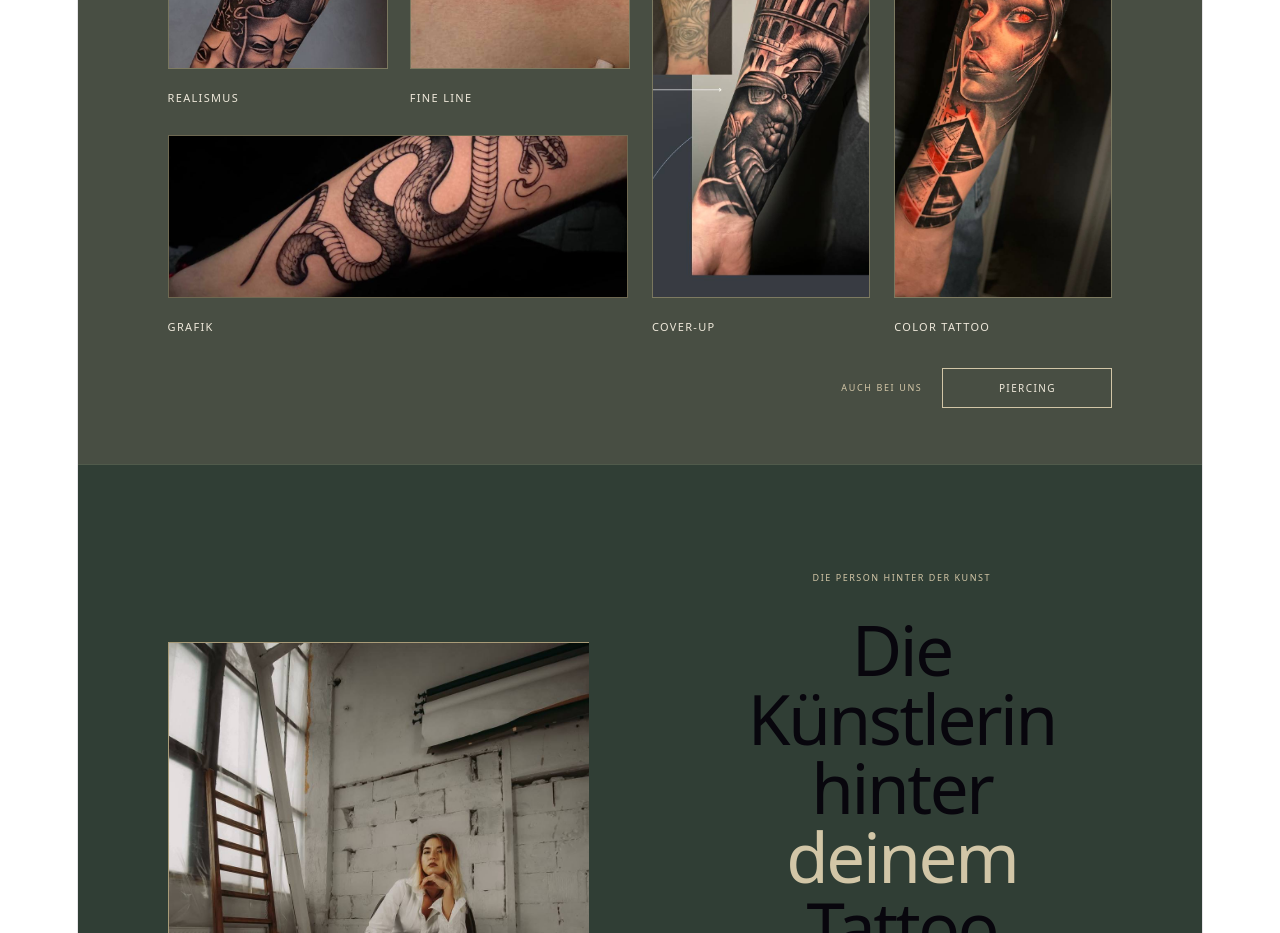
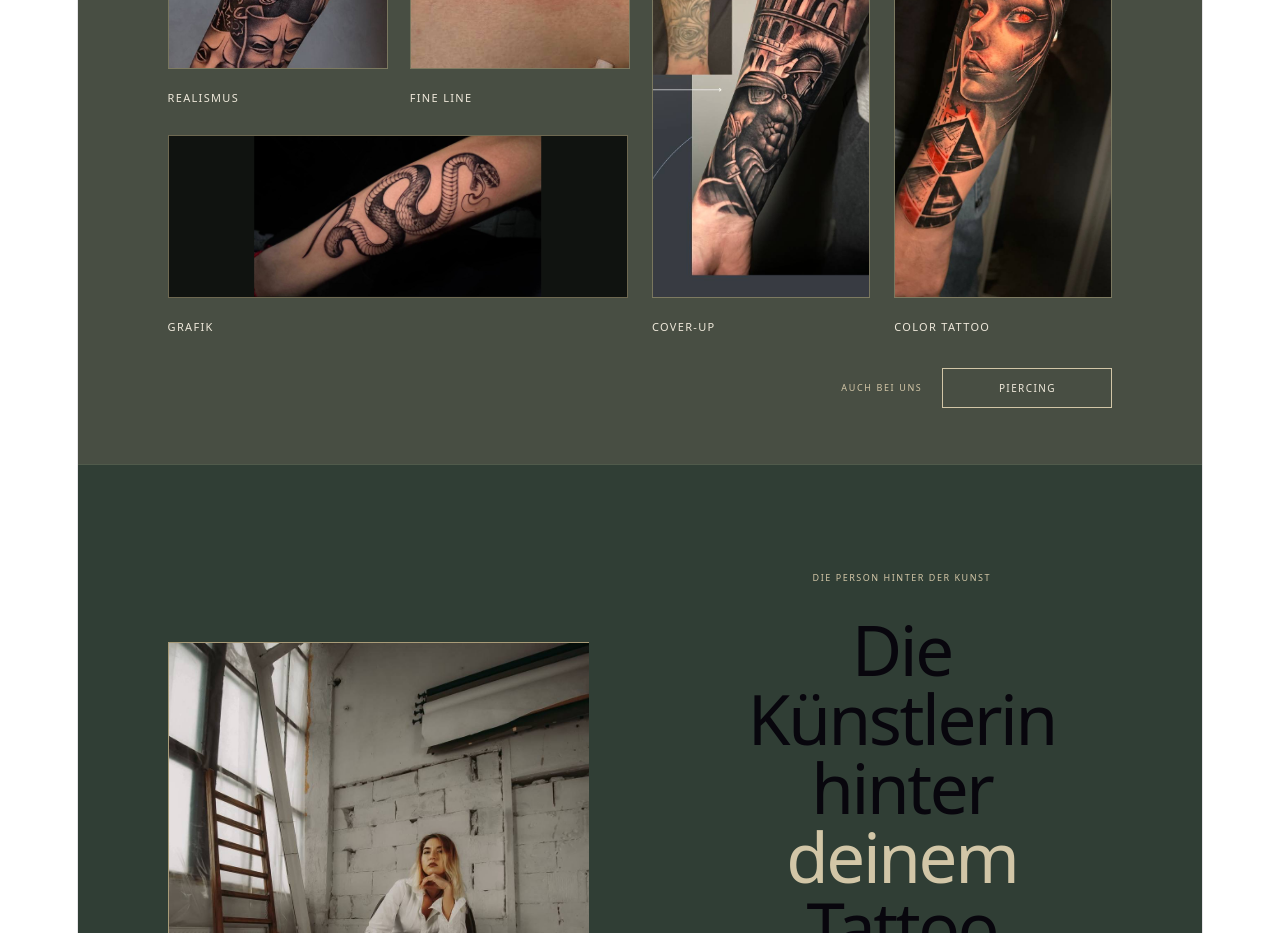
Before and after one commit to AnnaFillanna/dana-tattoo, a React (Vite) app: page / in a window 1280 px wide. Shown: the part 1140-2073 px from the top of the page. Built offline with nearby package versions, Linux system fonts and the light colour scheme; the HTML template or start-up script is replaced by a standard one.

Commit message:
Schlangenmotiv vollständig im Grafik-Rahmen zeigen

```diff
--- a/src/sections/Styles/Styles.module.scss
+++ b/src/sections/Styles/Styles.module.scss
@@ -260,7 +260,7 @@
 .blackGrey .imagePlaceholder { background: #101310; }
 .blackGrey .imagePlaceholder img {
  position: absolute; left: 50%; top: 50%; width: 100cqh; height: 100cqw;
- max-width: none; object-fit: cover; transform: translate(-50%, -50%) rotate(90deg) scale(1.04);
+ max-width: none; object-fit: contain; transform: translate(-50%, -50%) rotate(90deg);
 }
 @media (min-width: 1001px) {
  .styles { padding-top: 64px; padding-bottom: 56px; }
@@ -293,6 +293,6 @@
 @media (hover: hover) and (pointer: fine) {
  .card:hover .imagePlaceholder img { transform: scale(1.03); }
  .fineLine:hover .imagePlaceholder img { transform: scale(1.70); }
- .blackGrey:hover .imagePlaceholder img { transform: translate(-50%, -50%) rotate(90deg) scale(1.07); }
+ .blackGrey:hover .imagePlaceholder img { transform: translate(-50%, -50%) rotate(90deg) scale(1.03); }
 }
 @media (prefers-reduced-motion: reduce) { .imagePlaceholder img { transition: none; } }
```
